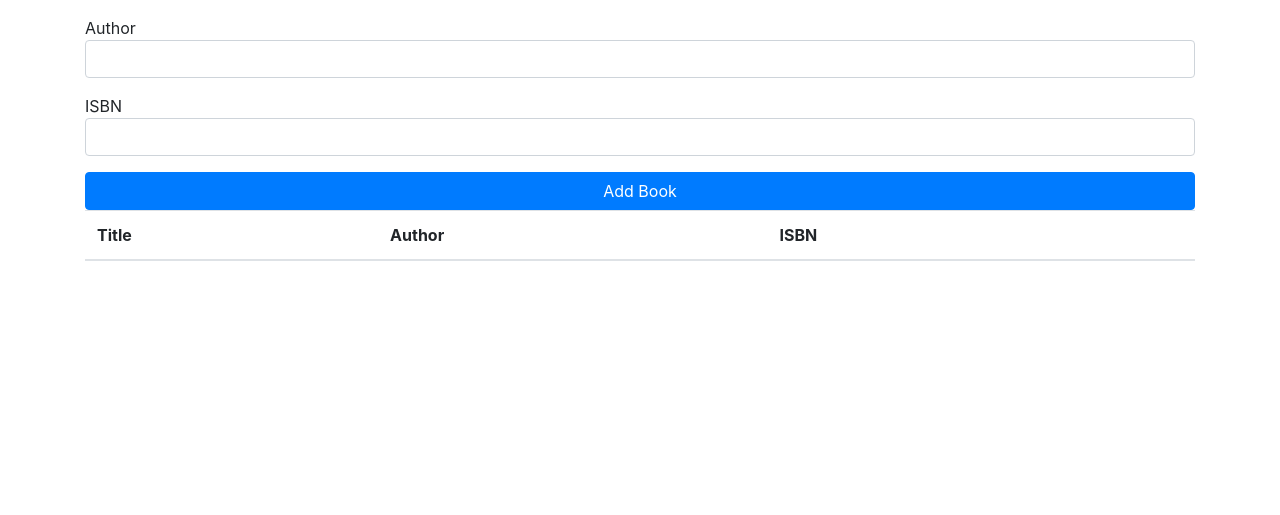
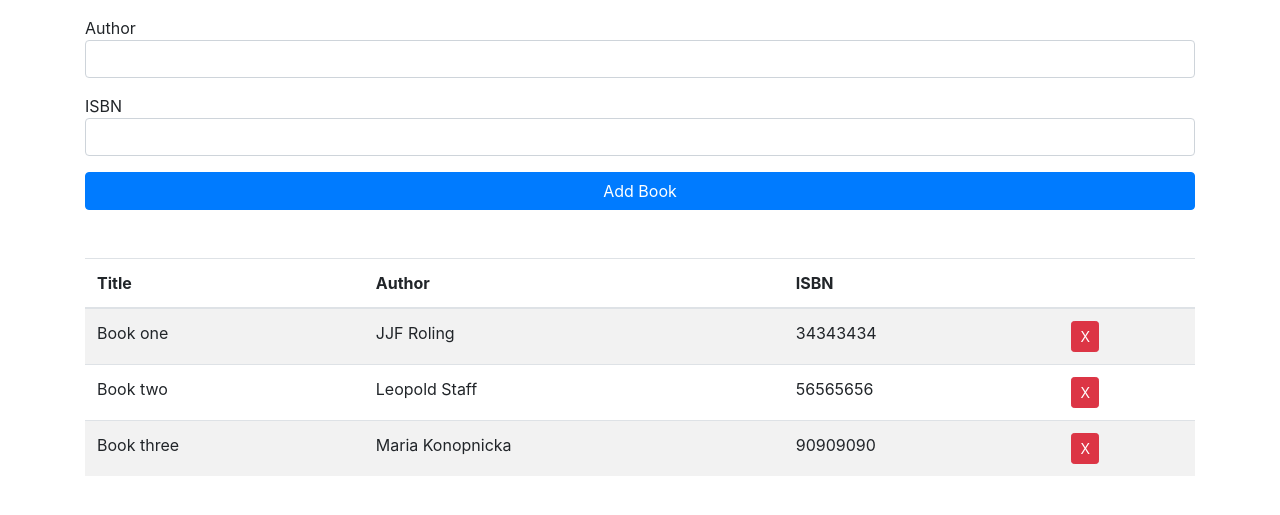
Before and after one commit to schwarzblade/book-list, a plain HTML site: page index.html in a window 1280 px wide. Shown: the part 161-676 px from the top of the page. Drawn offline with nearby package versions, Linux system fonts and the light colour scheme.

Commit message:
display books

```diff
--- a/app.js
+++ b/app.js
@@ -1,15 +1,69 @@
-<!DOCTYPE html>
-<html lang='en'>
-<head>
-	<meta charset="UTF-8">
-	<meta name="viewport" content="width=device-width, initial-scale=1.0">
-	<meta http-equiv="X-UA-Compatible" content="ie-edge">
-	<likn rel="stylesheet" href="https://bootswatch.com/4/yeti/bootstrap.min.css">
-	<link href="https://stackpath.bootstrapcdn.com/font-awesome/4.7.0/css/font-awesome.min.css" rel="stylesheet" integrity="sha384-wvfXpqpZZVQGK6TAh5PVlGOfQNHSoD2xbE+QkPxCAFlNEevoEH3Sl0sibVcOQVnN" crossorigin="anonymous">
-	<title>Book Lst</title>
-</head>
-<body>
-<h1>cos tam</h1>
+//book class
 
-</body>
-</html>
+class Book {
+	constructor(title,author,isbn){
+		this.title = title;
+		this.author = author;
+		this.isbn = isbn;
+	}
+}
+
+
+//UI class: UI tasks
+
+class UI {
+	static displayBooks(){
+		const StoredBooks = [
+			{
+				title: 'Book one',
+				author: 'JJF Roling',
+				isbn: '34343434'
+			},
+			{
+				title: 'Book two',
+				author: 'Leopold Staff',
+				isbn: '56565656'
+			},
+			{
+				title: 'Book three',
+				author: 'Maria Konopnicka',
+				isbn: '90909090'
+			}
+		];
+
+		const books = StoredBooks;
+
+
+		books.forEach((book)=> UI.addBookToList(book));
+	}
+
+	static addBookToList(book){
+		const list = document.querySelector('#book-list');
+
+
+		const row = document.createElement('tr');
+
+		row.innerHTML = `
+			<td>${book.title}</td>
+			<td>${book.author}</td>
+			<td>${book.isbn}</td>
+			<td><a href="#" class="btn btn-danger btn-sm delete"</td>X</a></td>
+		`;
+
+		list.appendChild(row);
+	}
+}
+
+
+//strore class: handles storage
+
+
+//events: diplay books
+
+
+document.addEventListener("DOMContentLoaded", UI.displayBooks);
+
+//event: add book
+
+
+//event: remove book
--- a/index.html
+++ b/index.html
@@ -32,7 +32,7 @@
 			</div>
 			<input type="submit" value="Add Book" class="btn btn-primary btn-block">
 		</form>
-		<table class="table table-striped">
+		<table class="table table-striped mt-5">
 			<thead>
 				<tr>
 					<th>Title</th>
@@ -44,6 +44,6 @@
 			<tbody id="book-list"></tbody>
 		</table>
 	</div>
-
+<script src="app.js"></script>
 </body>
 </html>
```
